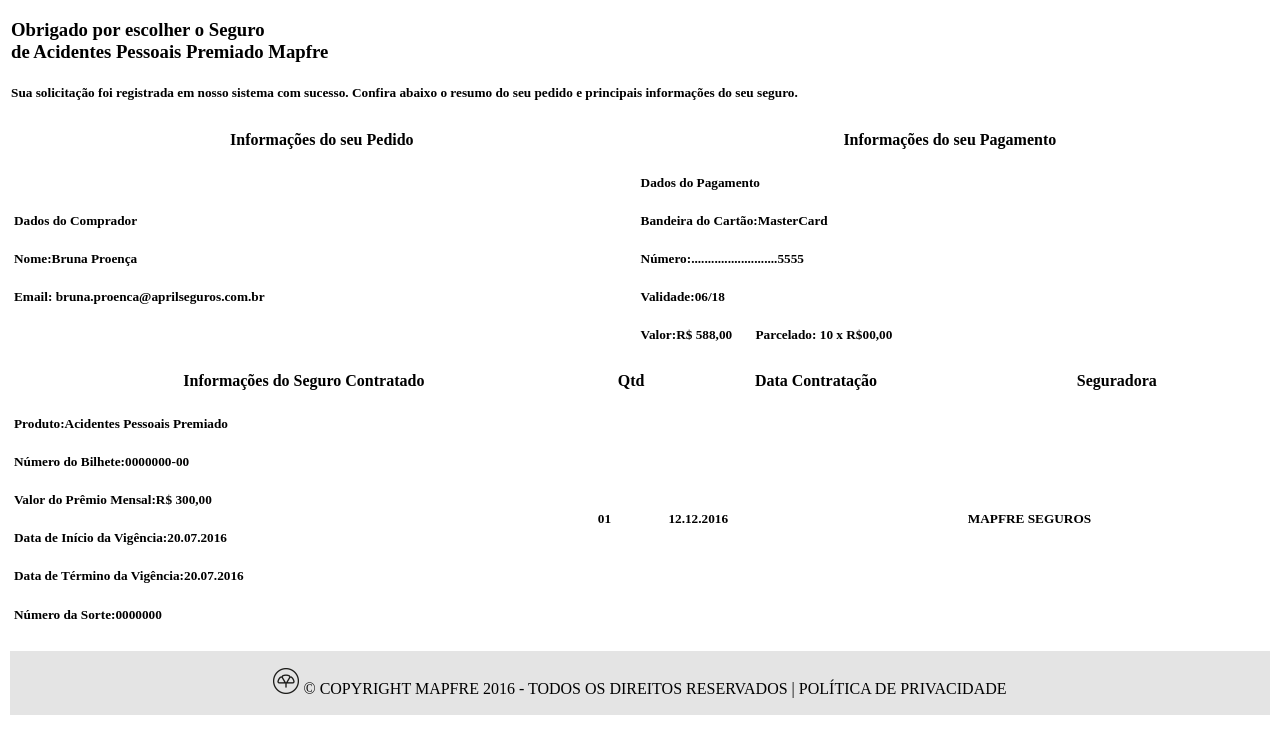
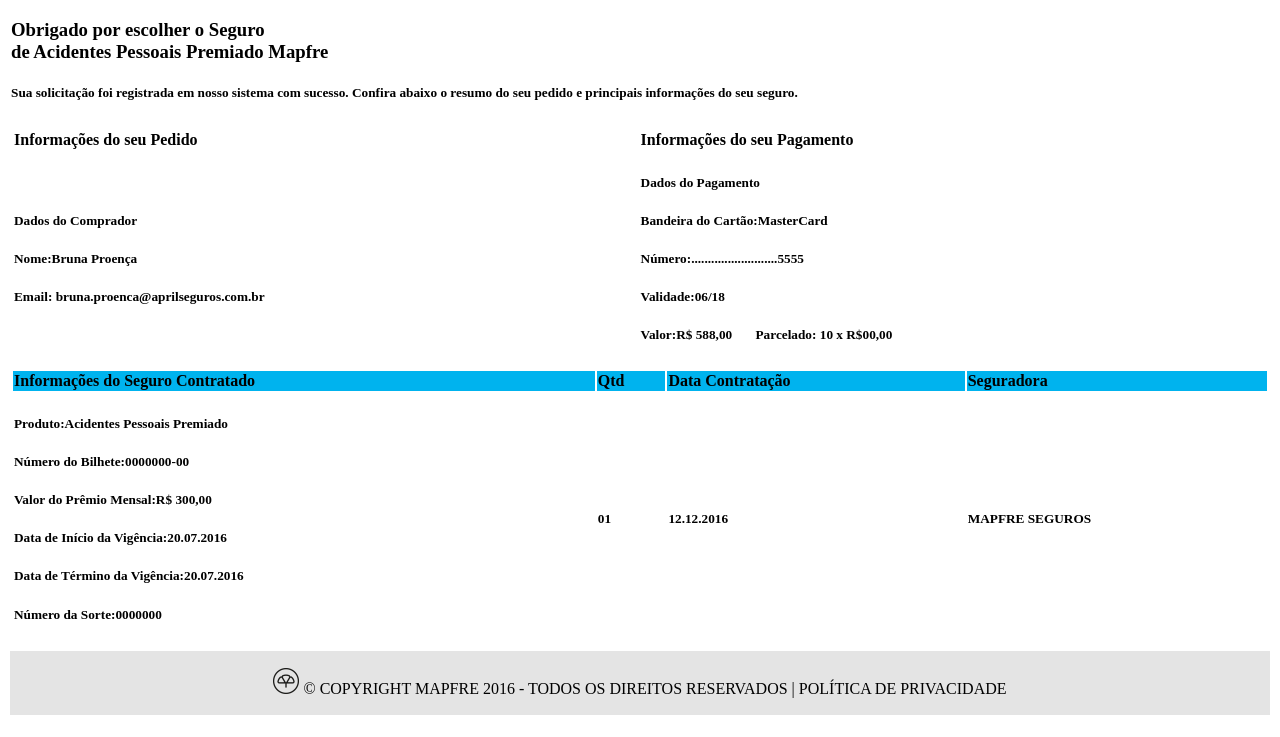
Before and after one commit to guevaralb/web, a plain HTML site: page template_email.html in a window 1280 px wide. Shown: the part 63-800 px from the top of the page. Drawn offline with Linux system fonts and the light colour scheme.

Commit message:
Email template

```diff
--- a/template_email.html
+++ b/template_email.html
@@ -29,7 +29,7 @@
     </tr>
     <tr><!--Tables-->
         <td>
-            <table style="width: 100%; align-content: center">
+            <table style="width: 100%; align-content: center;  text-align:left; vertical-align:middle;">
                 <thead style="">
                 <th colspan="0">Informações do seu Pedido</th>
                 <th></th>
@@ -59,8 +59,8 @@
                 </tbody>
             </table>
 
-            <table style="width: 100%;">
-                <thead class="bg-success" style="">
+            <table style="width: 100%; align-content: center;  text-align:left; vertical-align:middle; border: none">
+                <thead class="bg-success" style="background-color:#00b3ee ">
                 <th colspan="1">Informações do Seguro Contratado</th>
                 <th>Qtd</th>
                 <th>Data Contratação</th>
```
